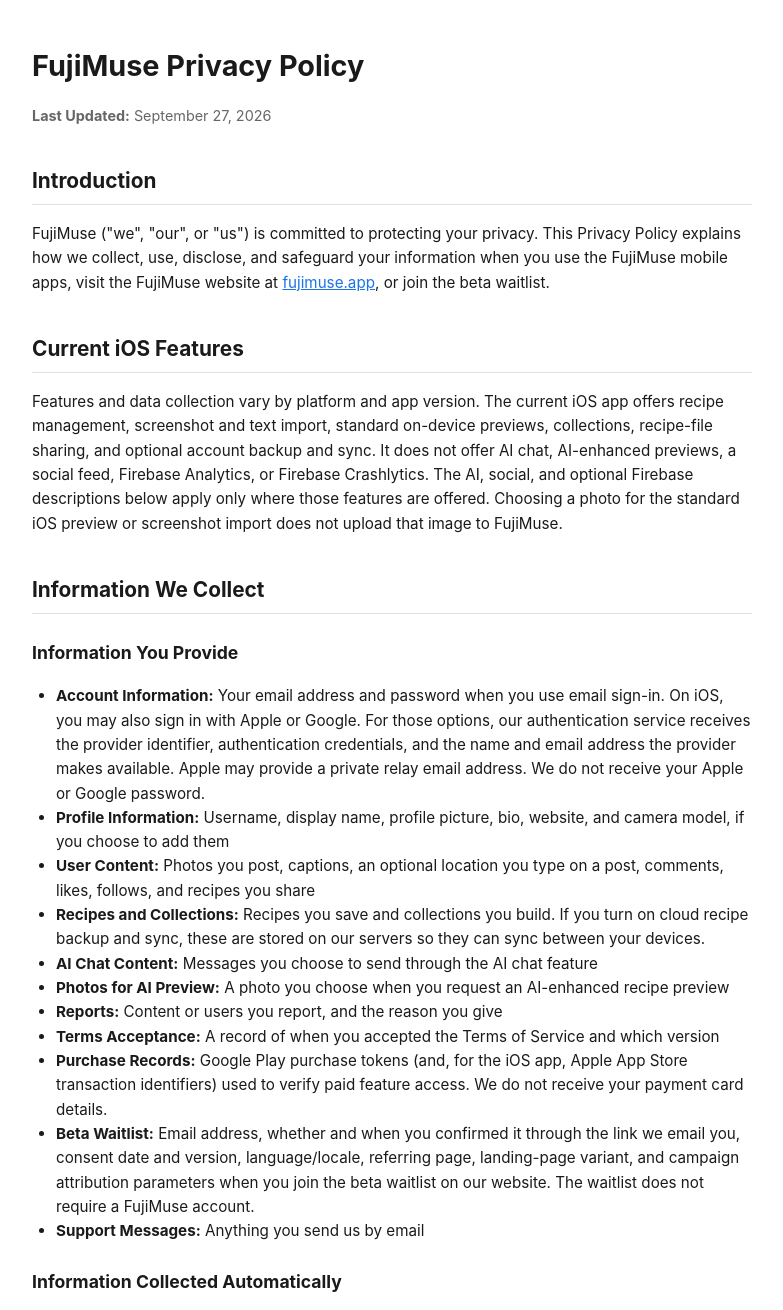
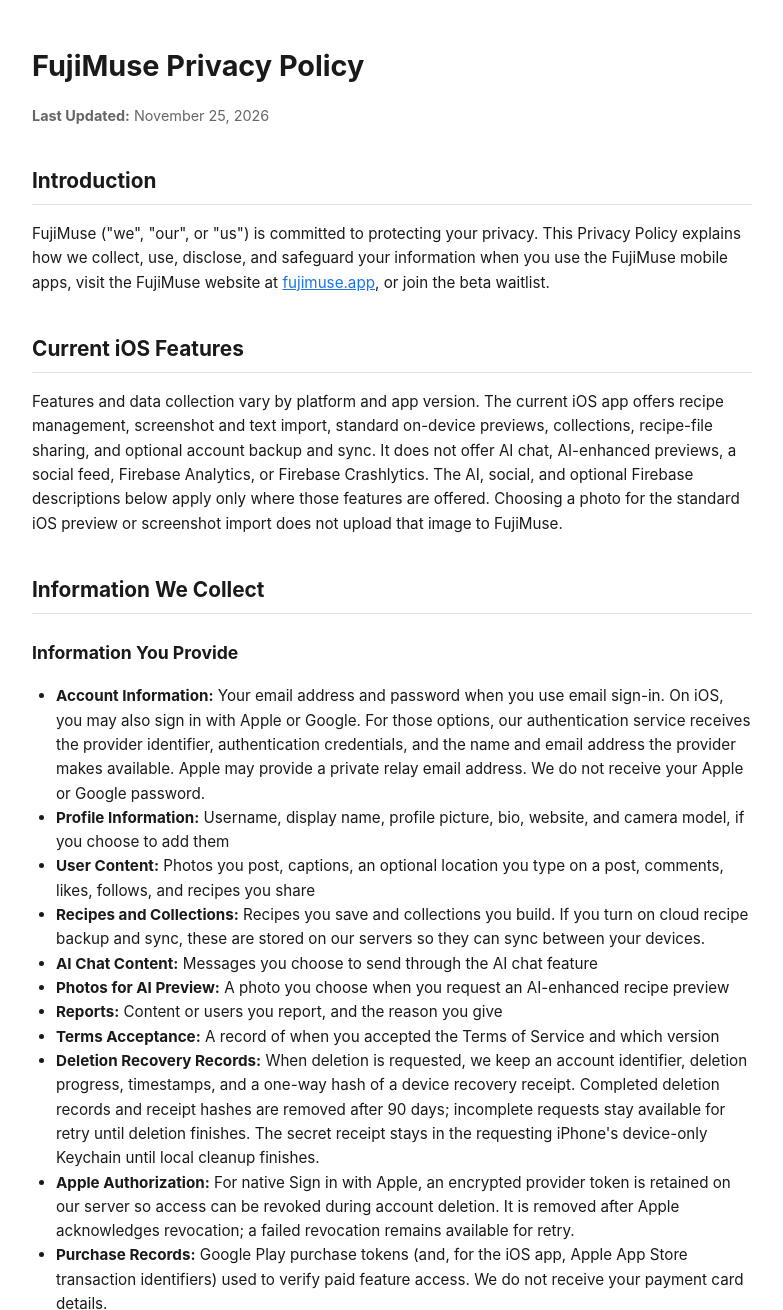
Before and after one commit to RandyBeaman1985/fujimuse-legal, a plain HTML site: page privacy-policy.html in a window 1280 px wide. Shown: the top 1310 px of the page, without its empty margins (248-1031 px from the left). Drawn offline with Linux system fonts and the light colour scheme.

Commit message:
Disclose deletion receipts and retained Apple revocation credentials

```diff
--- a/privacy-policy.html
+++ b/privacy-policy.html
@@ -27,7 +27,7 @@
 <body>
     <!-- Operator matches the organization enrolled in the Apple Developer Program. -->
     <h1>FujiMuse Privacy Policy</h1>
-    <p class="updated"><strong>Last Updated:</strong> September 27, 2026</p>
+    <p class="updated"><strong>Last Updated:</strong> November 25, 2026</p>
 
     <h2>Introduction</h2>
     <p>FujiMuse ("we", "our", or "us") is committed to protecting your privacy. This Privacy Policy explains how we collect, use, disclose, and safeguard your information when you use the FujiMuse mobile apps, visit the FujiMuse website at <a href="https://fujimuse.app">fujimuse.app</a>, or join the beta waitlist.</p>
@@ -47,6 +47,8 @@
         <li><strong>Photos for AI Preview:</strong> A photo you choose when you request an AI-enhanced recipe preview</li>
         <li><strong>Reports:</strong> Content or users you report, and the reason you give</li>
         <li><strong>Terms Acceptance:</strong> A record of when you accepted the Terms of Service and which version</li>
+        <li><strong>Deletion Recovery Records:</strong> When deletion is requested, we keep an account identifier, deletion progress, timestamps, and a one-way hash of a device recovery receipt. Completed deletion records and receipt hashes are removed after 90 days; incomplete requests stay available for retry until deletion finishes. The secret receipt stays in the requesting iPhone's device-only Keychain until local cleanup finishes.</li>
+        <li><strong>Apple Authorization:</strong> For native Sign in with Apple, an encrypted provider token is retained on our server so access can be revoked during account deletion. It is removed after Apple acknowledges revocation; a failed revocation remains available for retry.</li>
         <li><strong>Purchase Records:</strong> Google Play purchase tokens (and, for the iOS app, Apple App Store transaction identifiers) used to verify paid feature access. We do not receive your payment card details.</li>
         <li><strong>Beta Waitlist:</strong> Email address, whether and when you confirmed it through the link we email you, consent date and version, language/locale, referring page, landing-page variant, and campaign attribution parameters when you join the beta waitlist on our website. The waitlist does not require a FujiMuse account.</li>
         <li><strong>Support Messages:</strong> Anything you send us by email</li>
@@ -134,6 +136,7 @@
 
     <h2>Deleting Your Account</h2>
     <p>You can delete your account in the app under Settings, then Delete Account. If you cannot sign in, follow the steps at <a href="https://fujimuse.app/account-deletion">fujimuse.app/account-deletion</a>. Deletion removes your sign-in account, profile, posts and uploaded photos, comments, likes, follows, saved recipes, cloud recipe backups, collections, reports you filed, your terms acceptance record, and the subscription status we store. The page lists the limited data that is kept and for how long. Deleting your account does not cancel a store subscription; cancel it in Google Play or the App Store.</p>
+    <p>A deletion request can remain pending while a provider or network is unavailable. The iOS app keeps a device recovery receipt and confirms server deletion before removing the account's saved data from that iPhone. If confirmation is interrupted, reopen the app and retry. A failed or missing reply does not by itself mean the server has left your account unchanged. Contact support if recovery cannot finish.</p>
 
     <h2>Your Rights</h2>
     <p>Depending on where you live, you may have the right to:</p>
```
Also changed, not shown: terms-of-service.html (+1 -1 lines).
